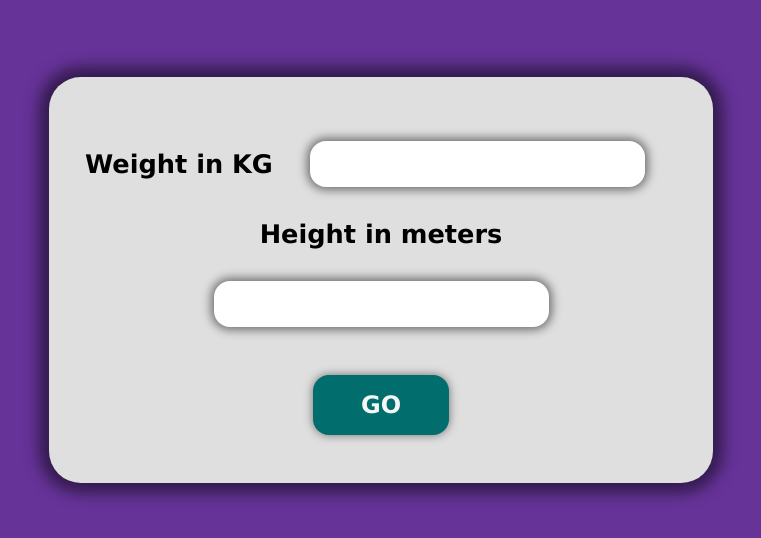
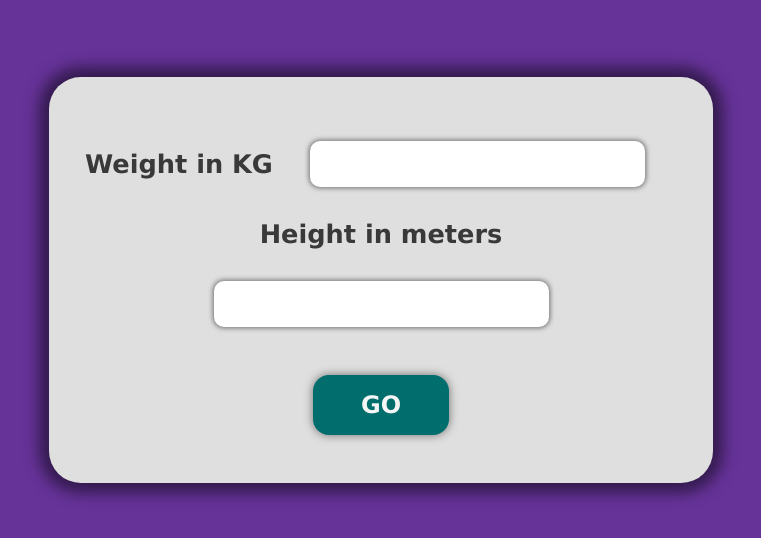
Before and after one commit to MaheshRath08/BMI_Calculator, a plain HTML site: page index.html in a window 1280 px wide. Shown: the part 120-658 px from the top of the page, without its empty margins (259-1020 px from the left). Drawn offline with Linux system fonts and the light colour scheme.

Commit message:
style changes

```diff
--- a/style.css
+++ b/style.css
@@ -31,6 +31,7 @@ body{
     background-color: rgb(1, 109, 109);
     color:whitesmoke;
     box-shadow: 0 0 10px rgba(0,0,0,0.5);
+    cursor: pointer;
 }
 #btn:hover{
     background-color: rgb(8, 141, 97);
@@ -38,18 +39,21 @@ body{
 label{
     font-size: 1.6rem;
     font-weight: bold;
+    color: #3a3939;
 }
 input{
     font-size: 1.6rem;
     margin: 2rem;
     padding: 0.5rem;
     border: none;
-    border-radius: 1rem;
+    border-radius: 10px;
     outline: none;
-    box-shadow: 0 0 10px 3px rgba(0,0,0,0.5);
+    box-shadow: 0 0 5px 1px rgba(0,0,0,0.5);
+    text-indent: 5%;
+    color: #555;
 }
 input:focus{
-    box-shadow: 0 0 10px 3px lime;
+    box-shadow: 0 1px 7px 1px black;
 }
 .result{
     position: absolute;
@@ -72,6 +76,7 @@ input:focus{
     border-radius: 2rem;
     border: none;
     box-shadow: 0 0 10px 5px black;
+    cursor: pointer;
 }
 .result button:hover{
     background-color: rgb(2, 175, 2);
@@ -85,7 +90,8 @@ input:focus{
     color: #dfdfdf;
     padding: 1rem 3rem;
     border-radius: 10px;
-    font-size: 1.1rem;
+    font-size: 1.2rem;
+    box-shadow: 0 0 5px 1px black;
 }
 
 @media (max-width: 480px){
```
